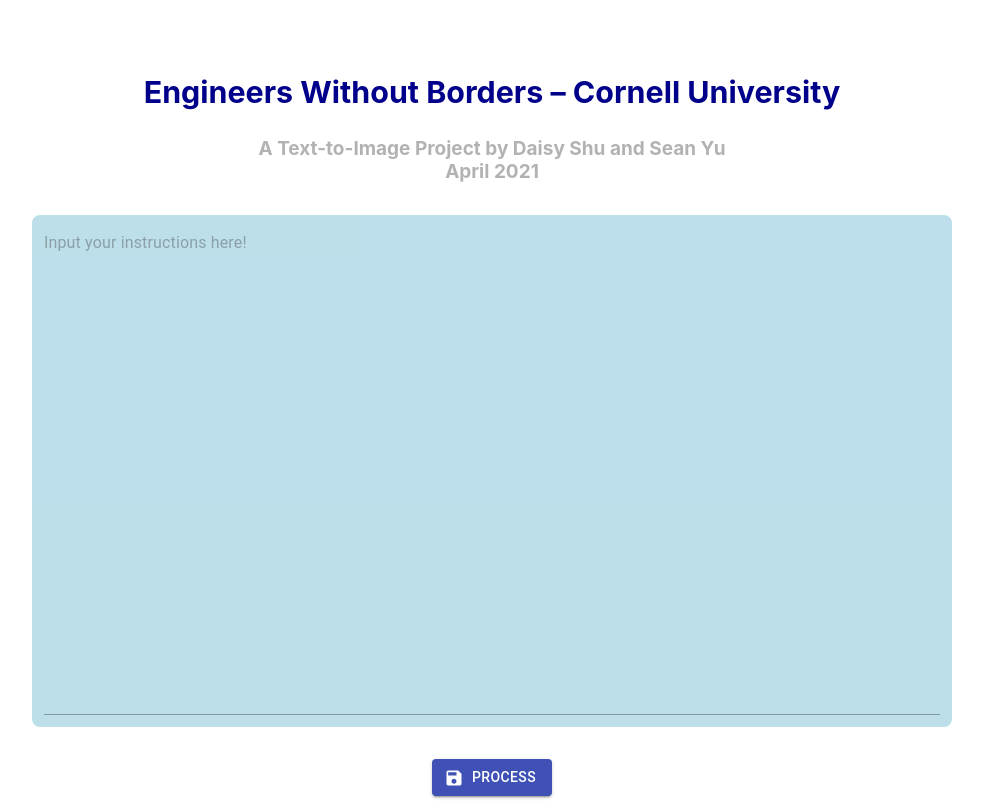
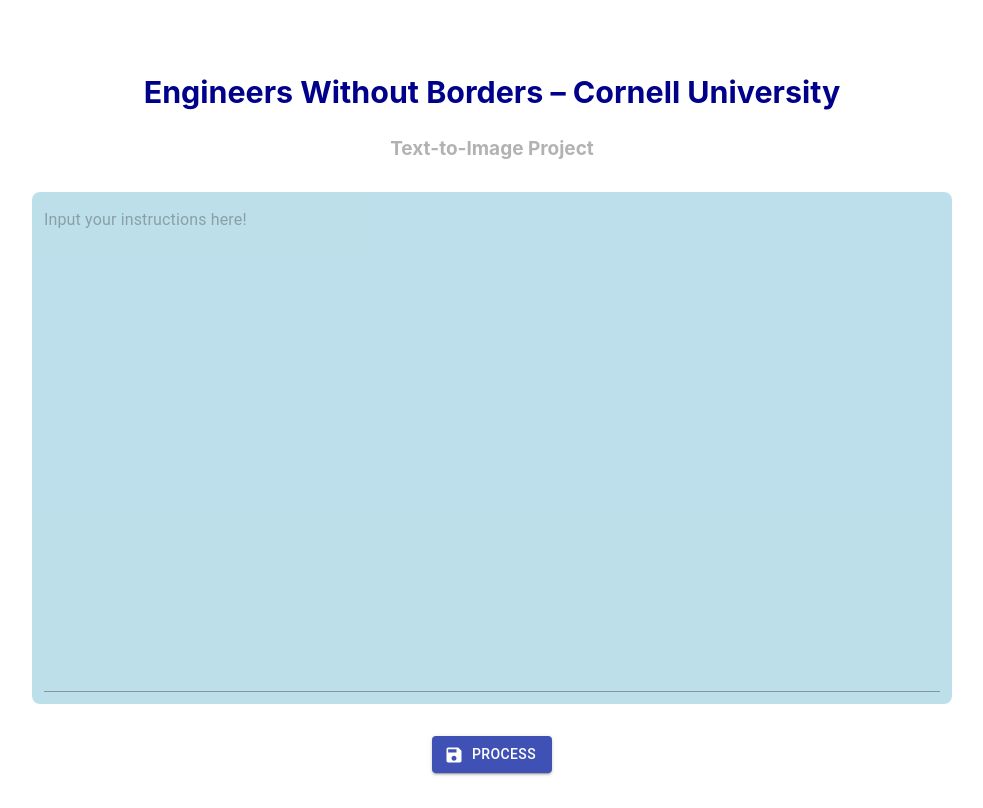
Before and after one commit to ewbbusiness/tti-project, a React (Create React App) app: page / in a window 1280 px wide. Shown: the whole page, without its empty margins (148-1131 px from the left). Built offline with nearby package versions, Linux system fonts and the light colour scheme.

Commit message:
final ngrok for presentation

```diff
--- a/src/App.js
+++ b/src/App.js
@@ -84,8 +84,8 @@
     <div className='App'>
       <header className='App-header'>
         <h3>Engineers Without Borders – Cornell University</h3>
-        <h4>A Text-to-Image Project by Daisy Shu and Sean Yu</h4>
-        <h4>April 2021</h4>
+        <h4>Text-to-Image Project</h4>
+        {/* <h4>April 2021</h4> */}
       </header>
       <div className='App-body'>
         {showTextInput ? (
--- a/src/NetworkFunctions.js
+++ b/src/NetworkFunctions.js
@@ -2,7 +2,8 @@
 import axios from 'axios';
 
 // let apiURL = 'https://ewb-tti.herokuapp.com/api/';
-let apiURL = 'https://5f5550607e45.ngrok.io/api/';
+let apiURL = 'https://d7a7bfbd6c9b.ngrok.io/api/';
+// let apiURL = 'http://0.0.0.0:5000/api/';
 
 export async function getFakeData() {
   try {
@@ -17,7 +18,9 @@
 
 export async function getImageURLs(text) {
   try {
-    const response = await fetch(apiURL + 'geturls/' + text + '/');
+    const response = await fetch(apiURL + 'geturls/' + text + '/', {
+      mode: 'cors',
+    });
     console.log(response);
     const json = await response.json();
     let data = json.data;
```
